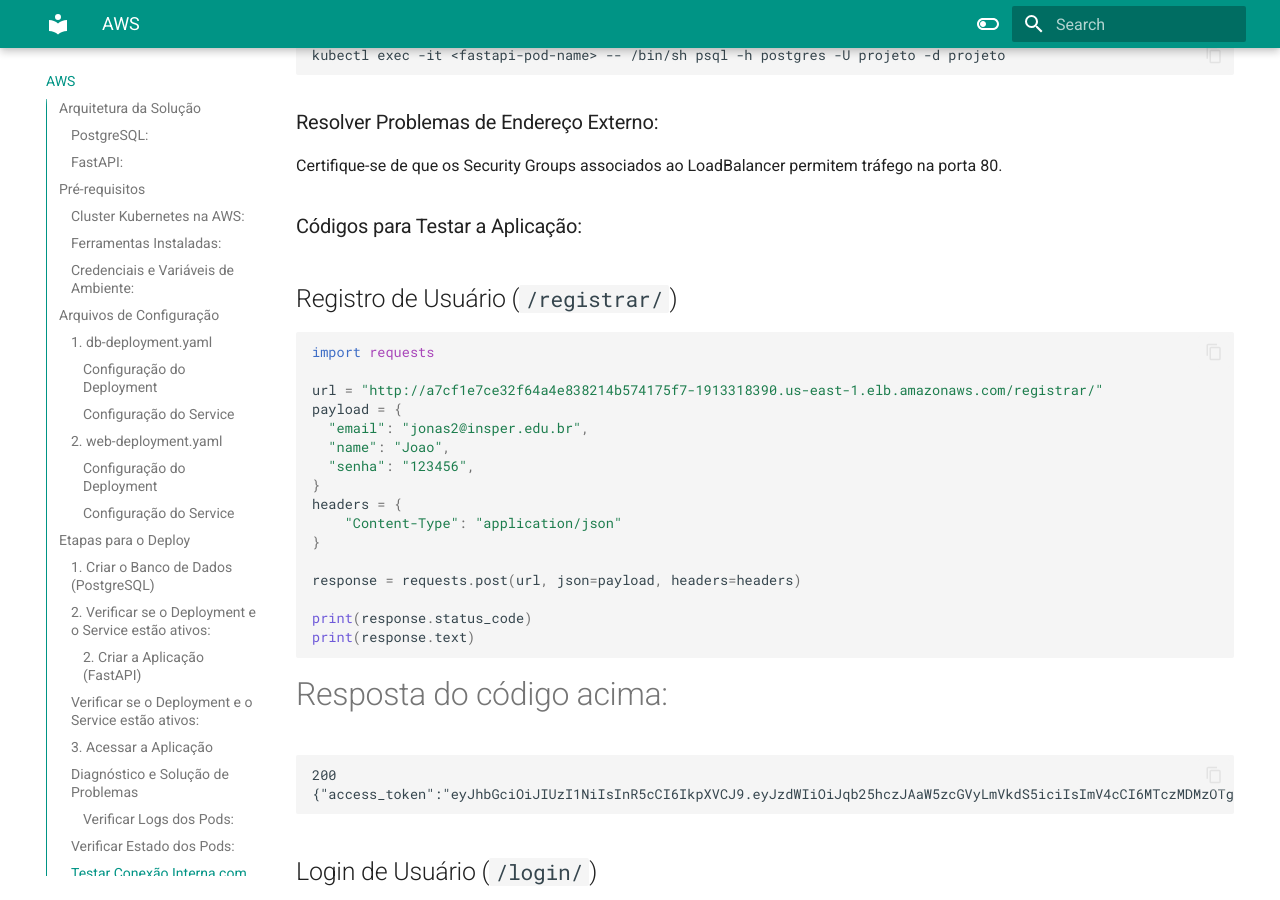
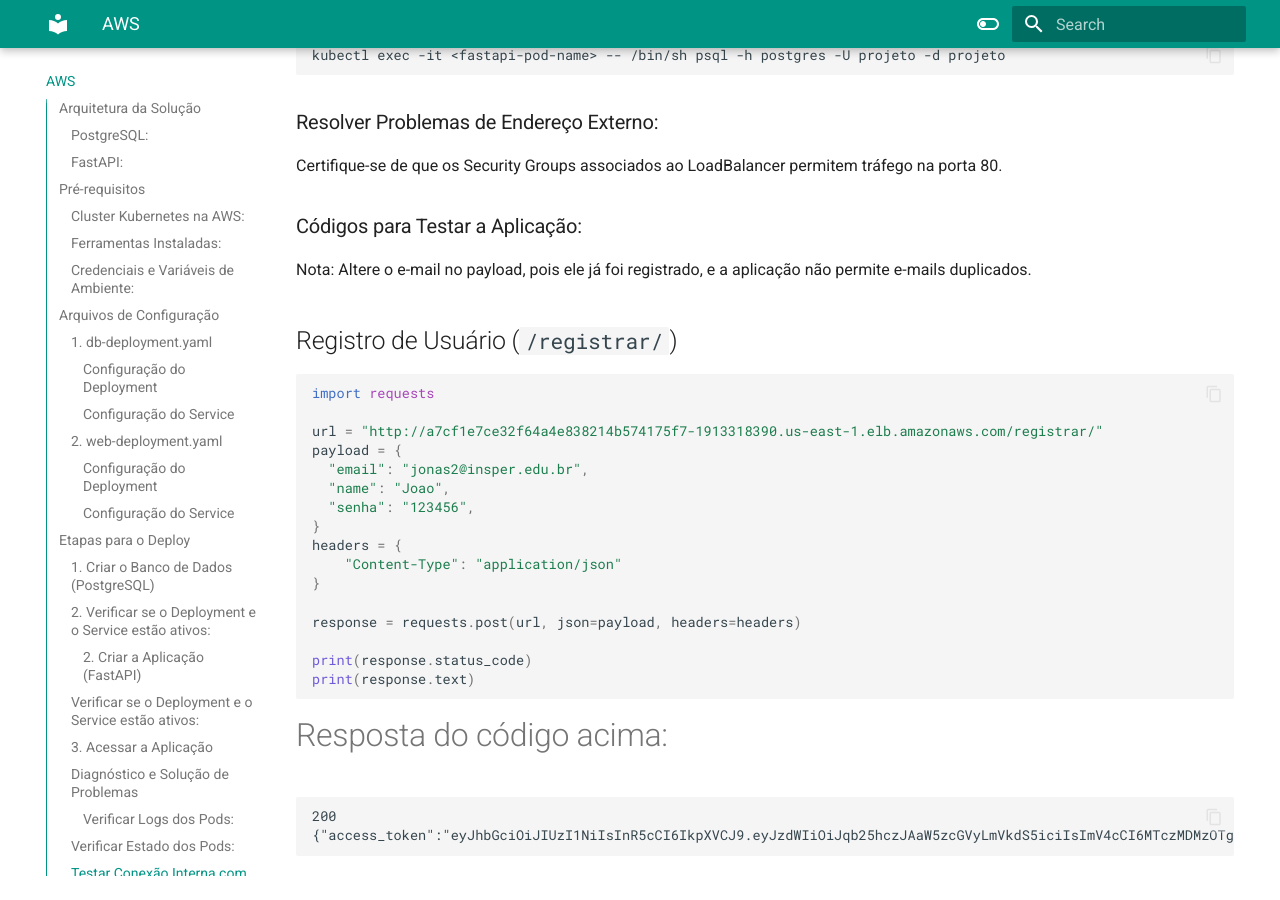
Before and after one commit to EduSelber/ProjetoNuvem, an MkDocs documentation site: the page built from docs/segunda-aba/subpagina.md, in a window 1280 px wide and 900 px high, scrolled down 3472 px. Built offline with MkDocs 1.6.1 and Material for MkDocs 9.7.7, drawn with Linux system fonts in a browser that asks for light colours.

Commit message:
Adcionei observacao no texto da AWS

````diff
--- a/docs/segunda-aba/subpagina.md
+++ b/docs/segunda-aba/subpagina.md
@@ -122,6 +122,7 @@
  Certifique-se de que os Security Groups associados ao LoadBalancer permitem tráfego na porta 80.
 
 ### Códigos para Testar a Aplicação:
+Nota: Altere o e-mail no payload, pois ele já foi registrado, e a aplicação não permite e-mails duplicados.
 ## Registro de Usuário (`/registrar/`)
 ```py
 import requests
````
